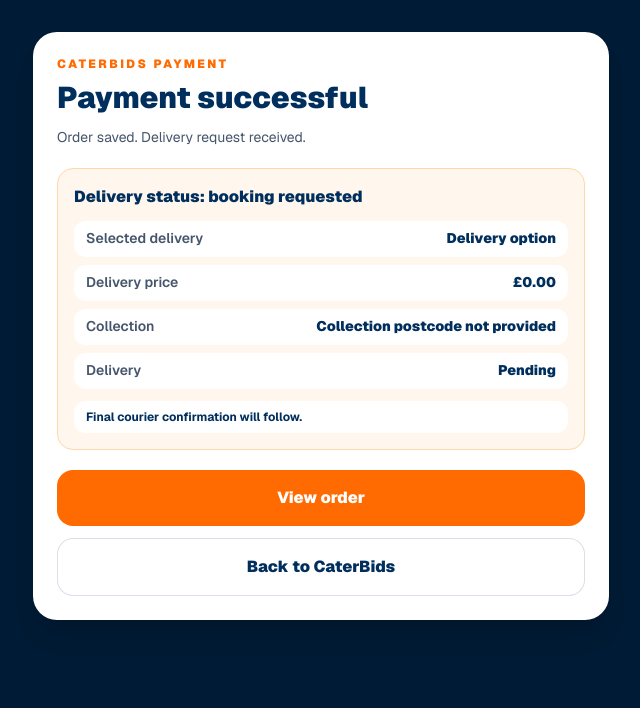
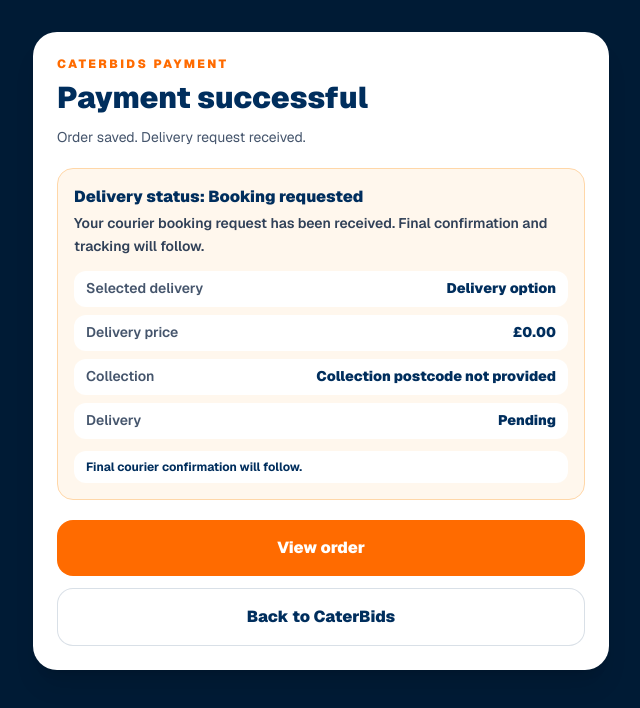
Before and after one commit to caterbidsUK/caterbids.uk, a Next.js app: page /checkout/success in a window 1280 px wide. Shown: the top 708 px of the page, without its empty margins (319-959 px from the left). Built offline with nearby package versions, Linux system fonts and the light colour scheme.

Commit message:
Polish checkout success delivery wording

```diff
--- a/app/checkout/success/page.tsx
+++ b/app/checkout/success/page.tsx
@@ -39,7 +39,8 @@
 }
 
 function statusLabel(value: string | null | undefined) {
-  return (value || "booking_requested").replace(/_/g, " ")
+  const normalized = (value || "booking_requested").replace(/_/g, " ")
+  return normalized.charAt(0).toUpperCase() + normalized.slice(1)
 }
 
 function CheckoutSuccessContent() {
@@ -164,6 +165,9 @@
 
         <div className="mt-5 rounded-2xl border border-orange-200 bg-orange-50 p-4">
           <h2 className="font-black text-[#002E5D]">Delivery status: {statusLabel(visibleDeliveryStatus)}</h2>
+          <p className="mt-1 text-sm font-semibold leading-relaxed text-slate-700">
+            Your courier booking request has been received. Final confirmation and tracking will follow.
+          </p>
           <div className="mt-3 grid gap-2 text-sm">
             <div className="flex justify-between gap-3 rounded-xl bg-white px-3 py-2">
               <span className="font-semibold text-slate-600">Selected delivery</span>
```
